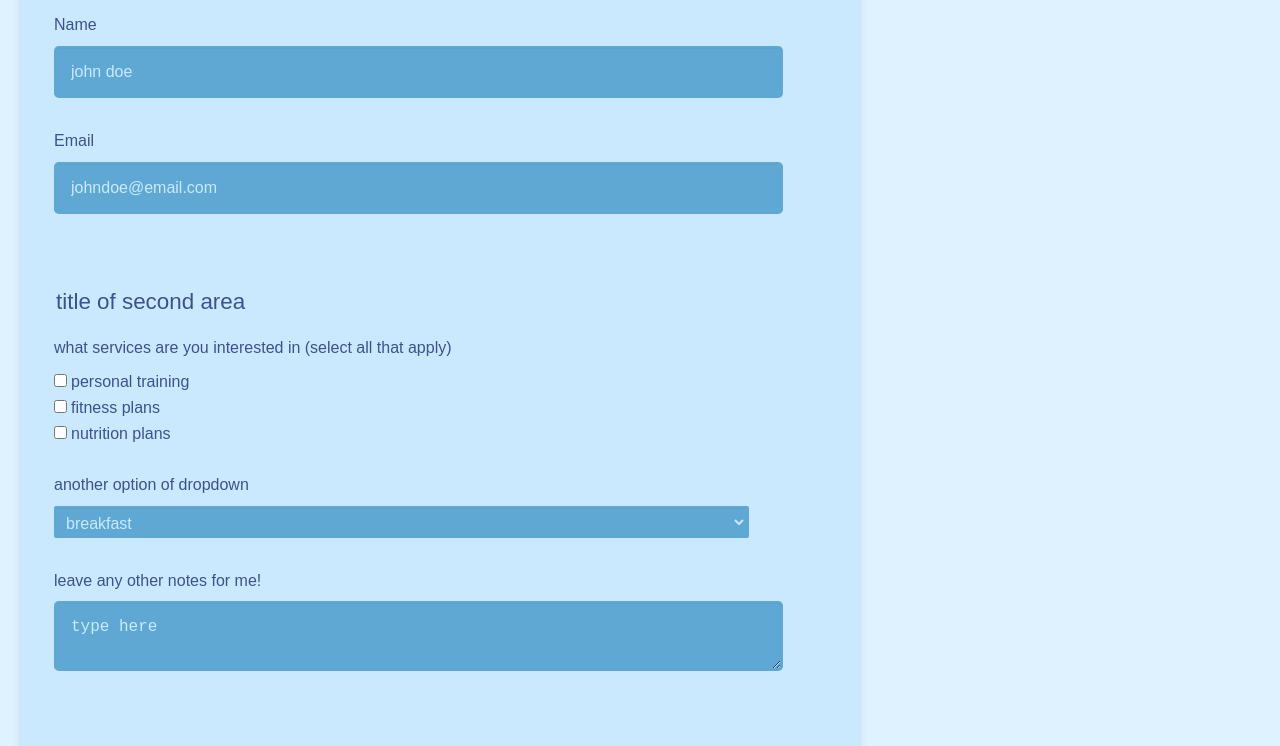
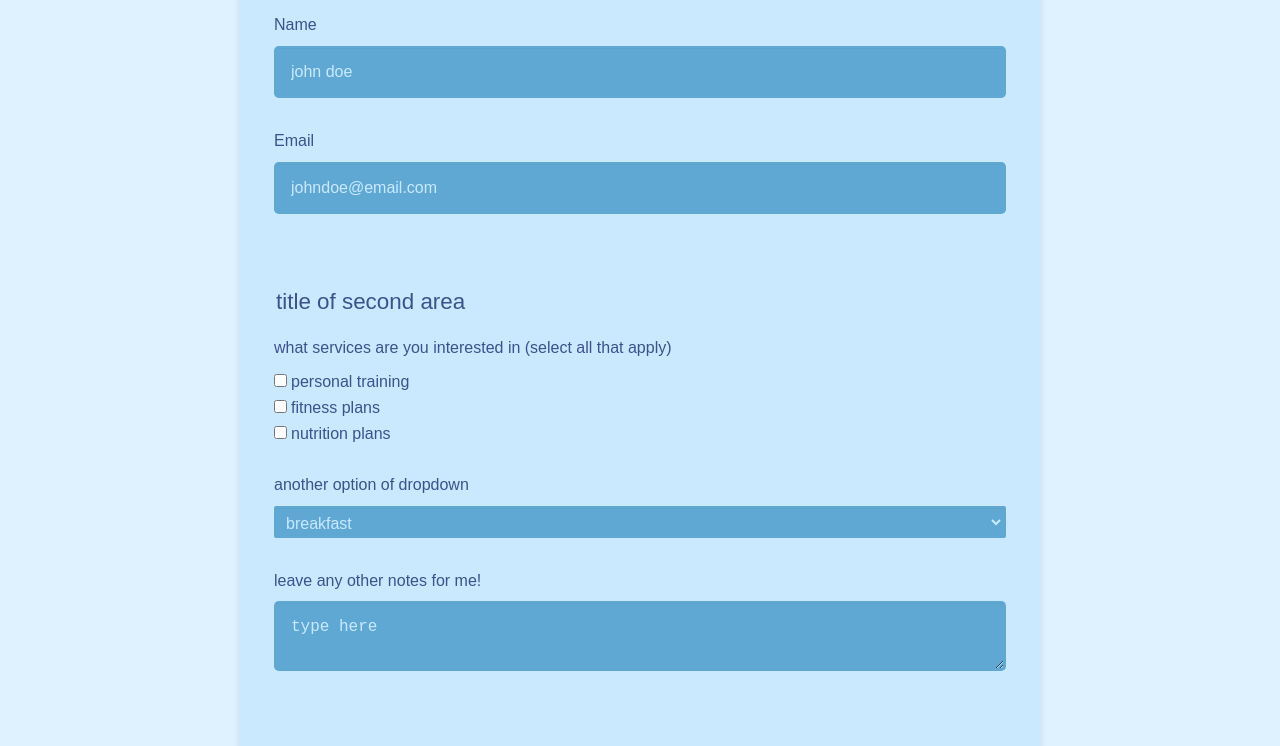
Before and after one commit to sydnorm/finalproject, a plain HTML site: page contact.html in a window 1280 px wide. Shown: the part 247-993 px from the top of the page. Drawn offline with Linux system fonts and the light colour scheme.

Commit message:
finished the contact page

```diff
--- a/contact.css
+++ b/contact.css
@@ -6,17 +6,25 @@
 #C6ECAE
 */
 
+body {
+  display: grid;
+  place-items: center;
+  width: 100%;
+  height: 100vh;
+  margin: 0;
+}
+
 
 /*stuff for forms */
 form {
-    max-width: 500px;
     padding: 20px;
     margin: 20px;
     background-color: #CAE9FF;
     max-width: 800px;
     border-radius: 10px;
     box-shadow: 0px 4px 8px rgba(0, 0, 0, 0.1);
-}
+    width: 90%;
+  }
 
 
 input[type="text"],
@@ -35,7 +43,7 @@ select {
   font-size: 16px;
   height: auto;
   padding: 15px;
-  width: 90%;
+  width: 100%;
   background-color: #5FA8D3;
   color: #CAE9FF;
   box-shadow: 0 1px 0 rgba(0, 0, 0, 0.03) inset;
@@ -118,3 +126,15 @@ label.light {
   line-height: 30px;
   text-align: center;
 }
+
+@media (min-width: 768px) {
+  form {
+    padding: 20px;
+    margin: 20px;
+    background-color: #CAE9FF;
+    max-width: 800px;
+    border-radius: 10px;
+    box-shadow: 0px 4px 8px rgba(0, 0, 0, 0.1);
+    width: 65%;
+  }
+}
--- a/styles.css
+++ b/styles.css
@@ -6,19 +6,24 @@
 #C6ECAE
 */
 
+* {
+    box-sizing: border-box;
+}
+
 body {
     margin: 0;
     font-family: Arial, sans-serif;
     background-color: rgb(222, 242, 255);
     color: #3D518C;
     line-height: 1.6;
-}s
+}
 
 p {
     font-size: 1em;
 }
 
 header {
+    width: 100%;
     background-color: #CAE9FF;
     padding: 20px;
     text-align: center;
```
